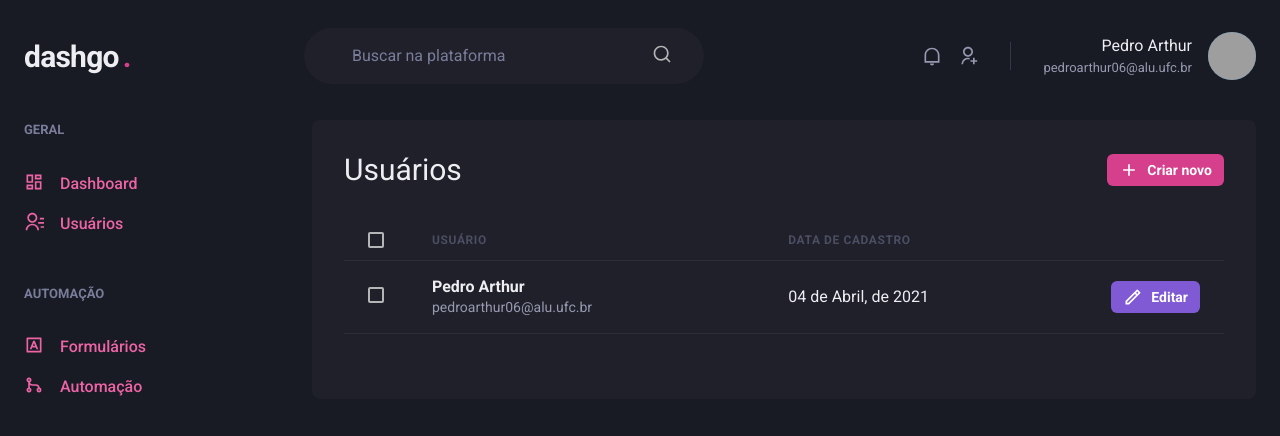
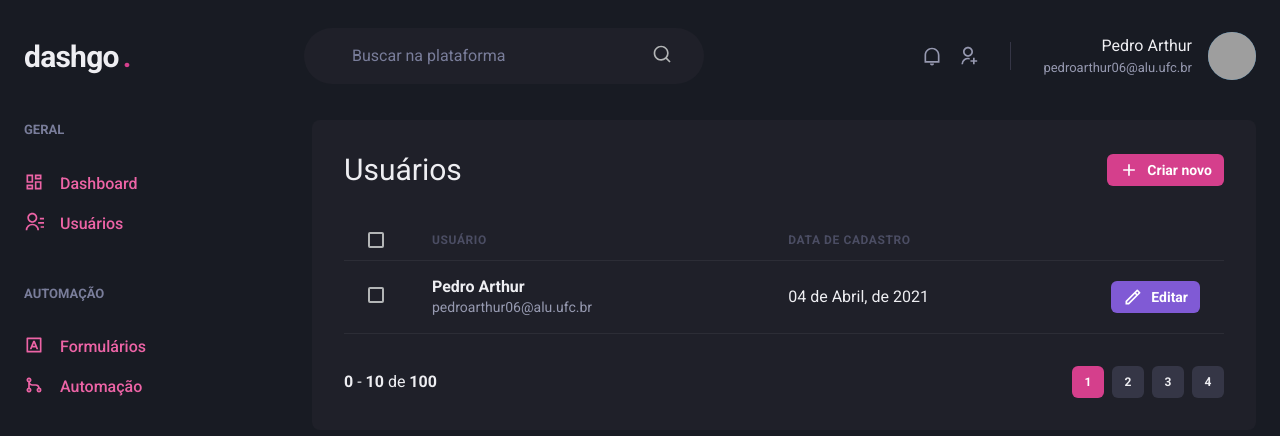
Before and after one commit to Pedroor/Workshops-Cursos, a Next.js app: page /users in a window 1280 px wide. Shown: the top 436 px of the page. Built offline with nearby package versions, Linux system fonts and the light colour scheme; grey boxes are pictures that could not be loaded.

Commit message:
feat; create pagination component

```diff
--- /dev/null
+++ b/src/components/Pagination.tsx
@@ -0,0 +1,50 @@
+import { Button, HStack, Stack, Box } from "@chakra-ui/react";
+
+export function Pagination() {
+  return (
+    <HStack mt="8" justify="space-between" align="center" spacing="6">
+      <Box>
+        <strong>0</strong> - <strong>10</strong> de <strong>100</strong>
+      </Box>
+      <Stack direction="row" spacing="2">
+        <Button
+          size="sm"
+          fontSize="xs"
+          colorScheme="pink"
+          width="4"
+          disabled
+          _disabled={{ bgColor: "pink.500", cursor: "default" }}
+        >
+          1
+        </Button>
+        <Button
+          size="sm"
+          fontSize="xs"
+          bgColor="gray.700"
+          _hover={{ bg: "gray.500" }}
+          width="4"
+        >
+          2
+        </Button>
+        <Button
+          size="sm"
+          fontSize="xs"
+          bgColor="gray.700"
+          _hover={{ bg: "gray.500" }}
+          width="4"
+        >
+          3
+        </Button>
+        <Button
+          size="sm"
+          fontSize="xs"
+          bgColor="gray.700"
+          _hover={{ bg: "gray.500" }}
+          width="4"
+        >
+          4
+        </Button>
+      </Stack>
+    </HStack>
+  );
+}
--- a/src/pages/users/index.tsx
+++ b/src/pages/users/index.tsx
@@ -17,6 +17,7 @@
 import { RiAddLine, RiPencilLine } from "react-icons/ri";
 import { Header } from "../../components/Header";
 import { Sidebar } from "../../components/Sidebar";
+import { Pagination } from "../../components/Pagination";
 
 export default function UserList() {
   return (
@@ -79,6 +80,7 @@
               </Tr>
             </Tbody>
           </Table>
+          <Pagination />
         </Box>
       </Flex>
     </Box>
```
